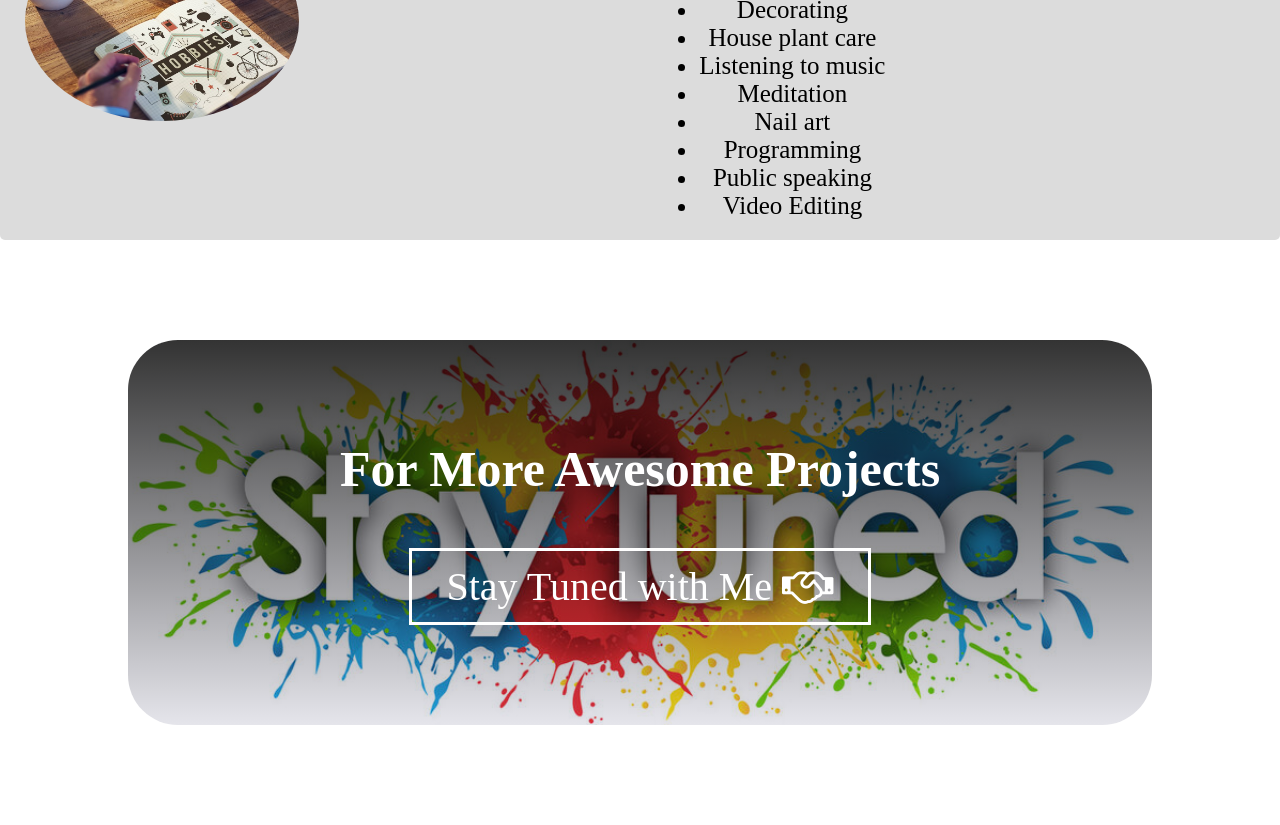
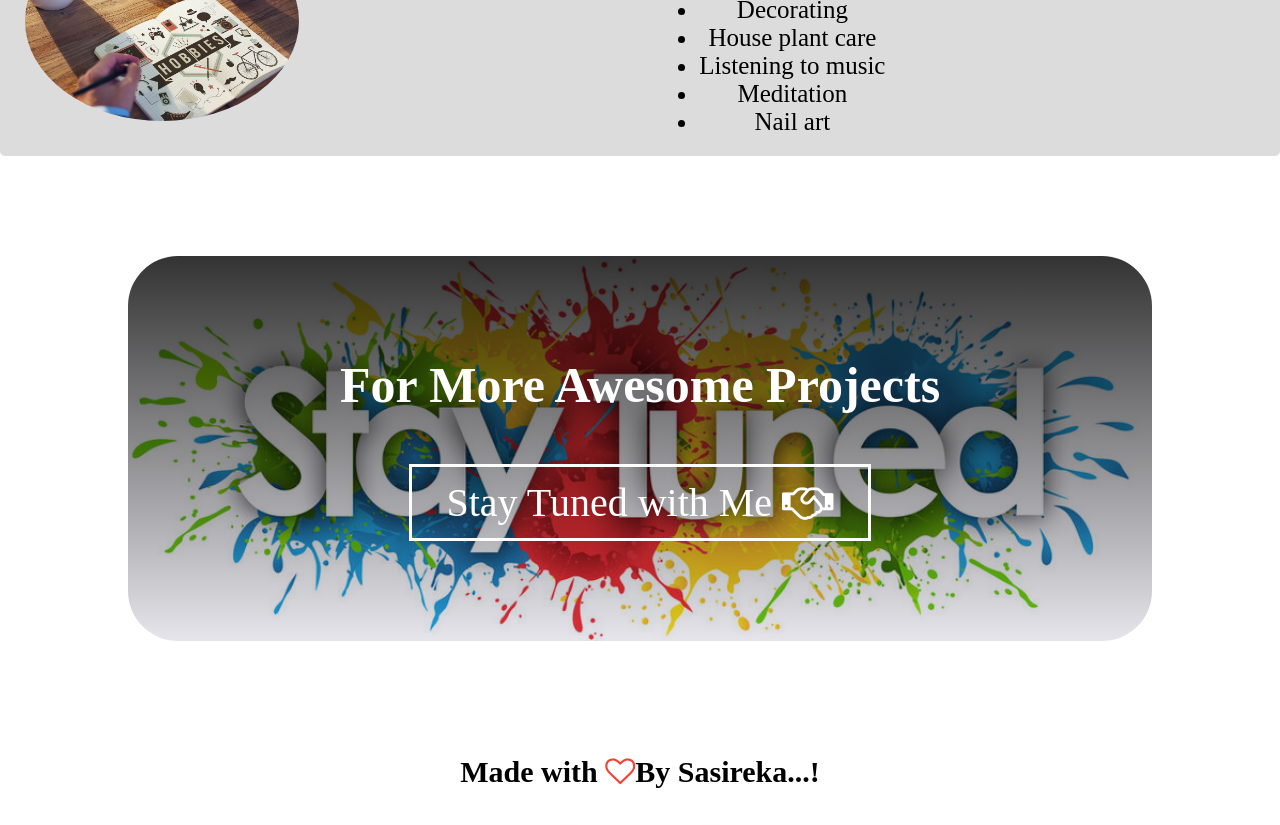
Before and after one commit to Sasireka2731/Website, a plain HTML site: page about.html in a window 1280 px wide. Shown: the part 1620-2445 px from the top of the page. Drawn offline with Linux system fonts and the light colour scheme.

Commit message:
Update about.html

```diff
--- a/about.html
+++ b/about.html
@@ -68,9 +68,6 @@
 				<li>Listening to music</li>
 				<li>Meditation</li>
 				<li>Nail art</li>
-				<li>Programming</li>
-				<li>Public speaking</li>
-				<li>Video Editing</li>
 			</ul>
 			</div>
 		</div>
```
